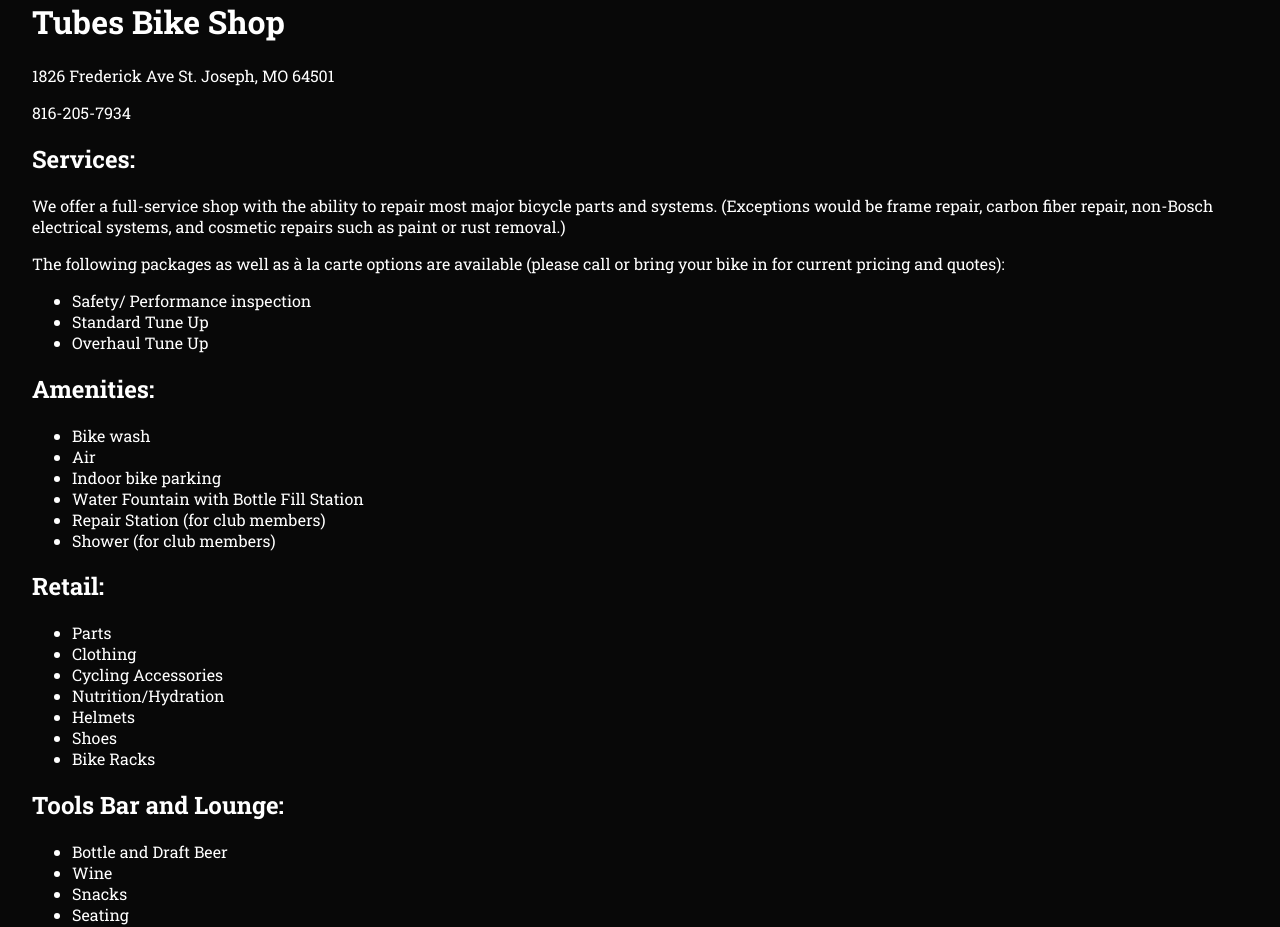
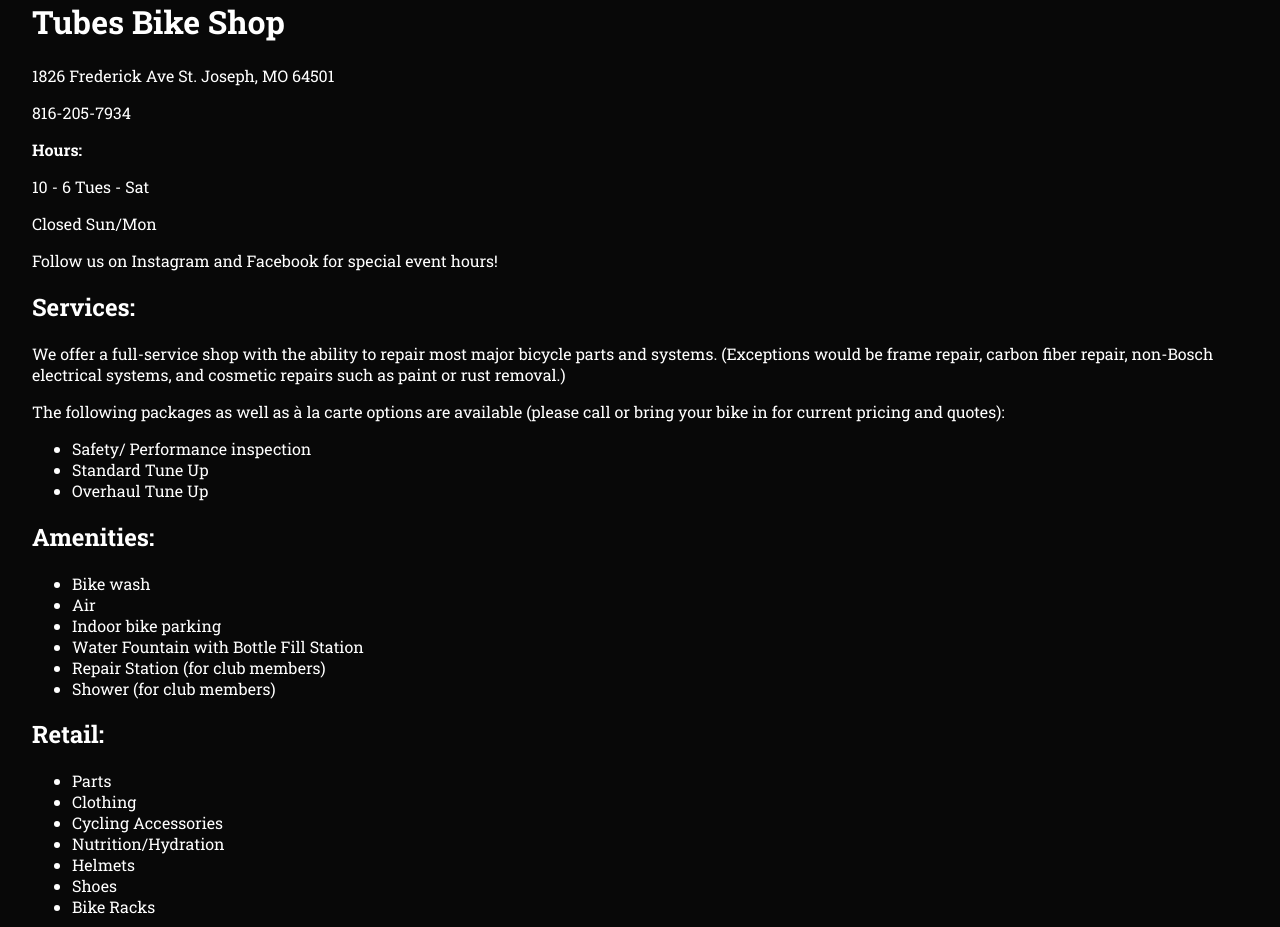
Before and after one commit to arnonate/tubes, a Next.js app: page / in a window 1280 px wide. Shown: the part 960-1887 px from the top of the page. Built offline with nearby package versions, Linux system fonts and the light colour scheme.

Commit message:
Add hours

```diff
--- a/pages/index.tsx
+++ b/pages/index.tsx
@@ -63,6 +63,13 @@
             </p>
             <p>816-205-7934</p>
 
+            <p>
+              <b>Hours:</b>
+            </p>
+            <p>10 - 6 Tues - Sat</p>
+            <p>Closed Sun/Mon</p>
+            <p>Follow us on Instagram and Facebook for special event hours!</p>
+
             <h2>Services:</h2>
             <p>
               We offer a full-service shop with the ability to repair most major
```
